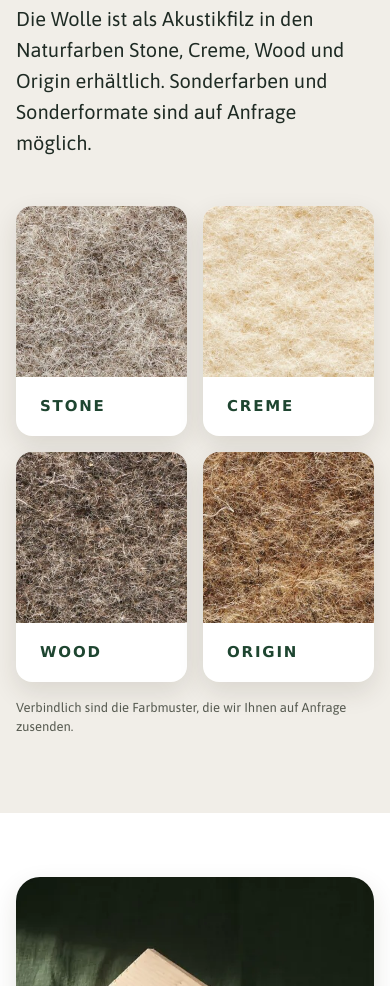
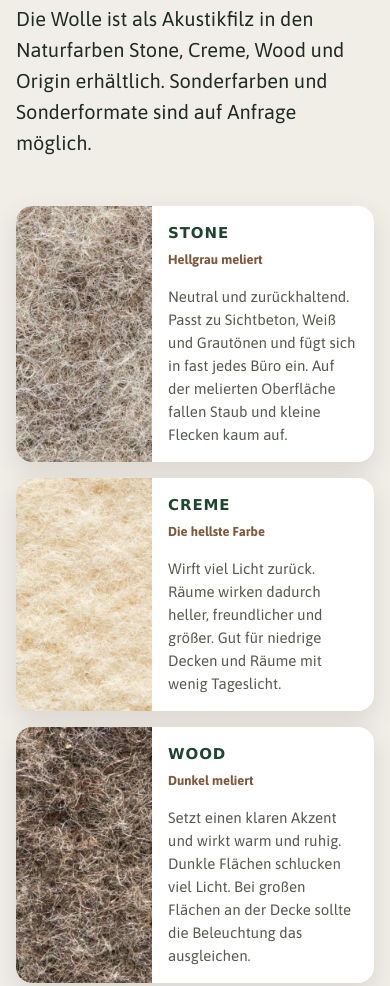
Before and after one commit to ZieglerSchallschutzGmbH/zss-media, a plain HTML site: page natur/material.html in a window 390 px wide. Shown: the part 2802-3788 px from the top of the page. Drawn offline with Linux system fonts and the light colour scheme.

Commit message:
NATUR-Website Vorschau aktualisiert

```diff
--- a/natur/assets/css/site.css
+++ b/natur/assets/css/site.css
@@ -475,7 +475,20 @@ img { max-width: 100%; height: auto; }
 .site-download + .site-download{margin-left:var(--space-6)}
 
 .site-swatches{display:grid;grid-template-columns:repeat(4,1fr);gap:var(--space-6)}
-.site-swatch{margin:0;background:var(--surface-raised);border-radius:var(--radius-md);box-shadow:var(--shadow-tile);overflow:hidden}
-.site-swatch img{display:block;width:100%;aspect-ratio:1/1;object-fit:cover}
-.site-swatch figcaption{padding:var(--space-4) var(--space-6);font-family:var(--font-display);font-weight:700;font-size:15px;letter-spacing:.12em;text-transform:uppercase;color:var(--forest-900)}
-@media (max-width:760px){.site-swatches{grid-template-columns:1fr 1fr;gap:var(--space-4)}}
+.site-swatch{margin:0;background:var(--surface-raised);border-radius:var(--radius-md);box-shadow:var(--shadow-tile);overflow:hidden;display:flex;flex-direction:column}
+.site-swatch img{display:block;width:100%;aspect-ratio:4/3;object-fit:cover}
+.site-swatch__body{padding:var(--space-6)}
+.site-swatch__body h3{margin:0}
+.site-swatch__tag{margin:2px 0 var(--space-3);font-size:13px;font-weight:700;color:var(--accent-text)}
+.site-swatch__body p:last-child{margin:0;font-size:15px;line-height:23px;color:var(--ink-muted)}
+.site-swatch-tipp{display:flex;align-items:center;justify-content:space-between;gap:var(--space-8);margin-top:var(--space-8);padding:var(--space-6) var(--space-8);border-left:3px solid var(--forest-900);background:var(--surface-raised);border-radius:var(--radius-md)}
+.site-swatch-tipp p{margin:0;max-width:760px;font-size:15px;line-height:24px}
+.site-swatch-tipp .nt-btn{flex:none}
+@media (max-width:1100px){.site-swatches{grid-template-columns:1fr 1fr}}
+@media (max-width:640px){
+  .site-swatches{grid-template-columns:1fr;gap:var(--space-4)}
+  .site-swatch{flex-direction:row}
+  .site-swatch img{width:38%;aspect-ratio:auto;align-self:stretch}
+  .site-swatch__body{padding:var(--space-4)}
+  .site-swatch-tipp{flex-direction:column;align-items:flex-start;padding:var(--space-6)}
+}
--- a/natur/material.html
+++ b/natur/material.html
@@ -27,10 +27,10 @@
 <link rel="icon" href="favicon.ico" sizes="48x48">
 <link rel="icon" href="assets/img/logo/favicon.svg" type="image/svg+xml">
 <link rel="apple-touch-icon" href="assets/img/logo/apple-touch-icon.png">
-<link rel="stylesheet" href="assets/css/fonts.css">
-<link rel="stylesheet" href="assets/css/natura-tokens.css">
-<link rel="stylesheet" href="assets/css/natura-komponenten.css">
-<link rel="stylesheet" href="assets/css/site.css">
+<link rel="stylesheet" href="assets/css/fonts.css?v=185202e3">
+<link rel="stylesheet" href="assets/css/natura-tokens.css?v=99d02f7a">
+<link rel="stylesheet" href="assets/css/natura-komponenten.css?v=e96f32c7">
+<link rel="stylesheet" href="assets/css/site.css?v=91fb1a78">
 <noscript><style>.reveal{opacity:1;transform:none}</style></noscript>
 </head>
 <body class="nt-root">
@@ -87,12 +87,12 @@
 <section class="site-sec site-sec--raised"><div class="wrap">
   <div class="site-sec__head reveal"><div><p class="nt-eyebrow">Naturfarben</p><h2 class="h2">Vier Farbtöne, ein Material</h2><p class="lead site-muted">Die Wolle ist als Akustikfilz in den Naturfarben Stone, Creme, Wood und Origin erhältlich. Sonderfarben und Sonderformate sind auf Anfrage möglich.</p></div></div>
   <div class="site-swatches">
-    <figure class="site-swatch reveal"><img decoding="async" src="assets/img/prospekt/farbe-stone.jpg" alt="Silentum® Schafwolle in der Naturfarbe Stone, graue Wollfasern" loading="lazy" width="325" height="325"><figcaption>Stone</figcaption></figure>
-    <figure class="site-swatch reveal"><img decoding="async" src="assets/img/prospekt/farbe-creme.jpg" alt="Silentum® Schafwolle in der Naturfarbe Creme, cremeweiße Wollfasern" loading="lazy" width="325" height="325"><figcaption>Creme</figcaption></figure>
-    <figure class="site-swatch reveal"><img decoding="async" src="assets/img/prospekt/farbe-wood.jpg" alt="Silentum® Schafwolle in der Naturfarbe Wood, dunkelbraun melierte Wollfasern" loading="lazy" width="325" height="325"><figcaption>Wood</figcaption></figure>
-    <figure class="site-swatch reveal"><img decoding="async" src="assets/img/prospekt/farbe-origin.jpg" alt="Silentum® Schafwolle in der Naturfarbe Origin, naturbraune Wollfasern" loading="lazy" width="325" height="325"><figcaption>Origin</figcaption></figure>
+    <article class="site-swatch reveal"><img decoding="async" src="assets/img/prospekt/farbe-stone.jpg" alt="Silentum® Schafwolle in der Naturfarbe Stone, graue Wollfasern" loading="lazy" width="325" height="325"><div class="site-swatch__body"><h3 class="h4">Stone</h3><p class="site-swatch__tag">Hellgrau meliert</p><p>Neutral und zurückhaltend. Passt zu Sichtbeton, Weiß und Grautönen und fügt sich in fast jedes Büro ein. Auf der melierten Oberfläche fallen Staub und kleine Flecken kaum auf.</p></div></article>
+    <article class="site-swatch reveal"><img decoding="async" src="assets/img/prospekt/farbe-creme.jpg" alt="Silentum® Schafwolle in der Naturfarbe Creme, cremeweiße Wollfasern" loading="lazy" width="325" height="325"><div class="site-swatch__body"><h3 class="h4">Creme</h3><p class="site-swatch__tag">Die hellste Farbe</p><p>Wirft viel Licht zurück. Räume wirken dadurch heller, freundlicher und größer. Gut für niedrige Decken und Räume mit wenig Tageslicht.</p></div></article>
+    <article class="site-swatch reveal"><img decoding="async" src="assets/img/prospekt/farbe-wood.jpg" alt="Silentum® Schafwolle in der Naturfarbe Wood, dunkelbraun melierte Wollfasern" loading="lazy" width="325" height="325"><div class="site-swatch__body"><h3 class="h4">Wood</h3><p class="site-swatch__tag">Dunkel meliert</p><p>Setzt einen klaren Akzent und wirkt warm und ruhig. Dunkle Flächen schlucken viel Licht. Bei großen Flächen an der Decke sollte die Beleuchtung das ausgleichen.</p></div></article>
+    <article class="site-swatch reveal"><img decoding="async" src="assets/img/prospekt/farbe-origin.jpg" alt="Silentum® Schafwolle in der Naturfarbe Origin, naturbraune Wollfasern" loading="lazy" width="325" height="325"><div class="site-swatch__body"><h3 class="h4">Origin</h3><p class="site-swatch__tag">Warmes Naturbraun</p><p>Wirkt wohnlich und natürlich. Passt zu Holzböden, Eiche und Erdtönen und eignet sich gut für Hotelzimmer, Wohnräume und Lounges.</p></div></article>
   </div>
-  <p class="site-note reveal">Verbindlich sind die Farbmuster, die wir Ihnen auf Anfrage zusenden.</p>
+  <div class="site-swatch-tipp reveal"><p><strong>Farbe richtig wählen.</strong> Alle vier Farben haben dieselben Akustikwerte, die Wahl ist also eine Frage der Wirkung. Helle Wolle wirft Licht zurück, dunkle schluckt es. Sehen Sie sich das Muster deshalb am besten im Raum selbst an, bei Tageslicht und bei der späteren Beleuchtung. Verbindlich sind die Farbmuster, die wir Ihnen auf Anfrage zusenden.</p><a class="nt-btn nt-btn--outline" href="kontakt.html?anliegen=muster">Farbmuster anfordern</a></div>
 </div></section>
 
 <section class="site-sec"><div class="wrap">
@@ -184,6 +184,6 @@
 </footer>
 <div class="site-float"><a href="kontakt.html?anliegen=muster">Muster anfordern</a><a class="site-float__alt" href="raumakustik.html">Raumakustik-Rechner</a></div>
 <div class="site-lightbox" role="dialog" aria-modal="true" aria-label="Bildansicht"><button type="button" aria-label="Schließen">×</button><figure><img alt=""><figcaption></figcaption></figure></div>
-<script src="assets/js/site.js" defer></script>
+<script src="assets/js/site.js?v=a2b90504" defer></script>
 </body>
 </html>
```
Also changed, not shown: natur/akustikdecke.html (+5 -5 lines), natur/datenschutz.html (+5 -5 lines), natur/deckensegel.html (+5 -5 lines), natur/impressum.html (+5 -5 lines), natur/index.html (+5 -5 lines), natur/kontakt.html (+5 -5 lines), natur/produkte.html (+5 -5 lines), natur/ratgeber-nachhall-klassenzimmer.html (+5 -5 lines), natur/ratgeber-schafwolle-oder-pet-filz.html (+5 -5 lines), natur/ratgeber.html (+5 -5 lines), natur/raumakustik.html (+5 -5 lines), natur/referenzen.html (+5 -5 lines), natur/wandabsorber.html (+5 -5 lines).
